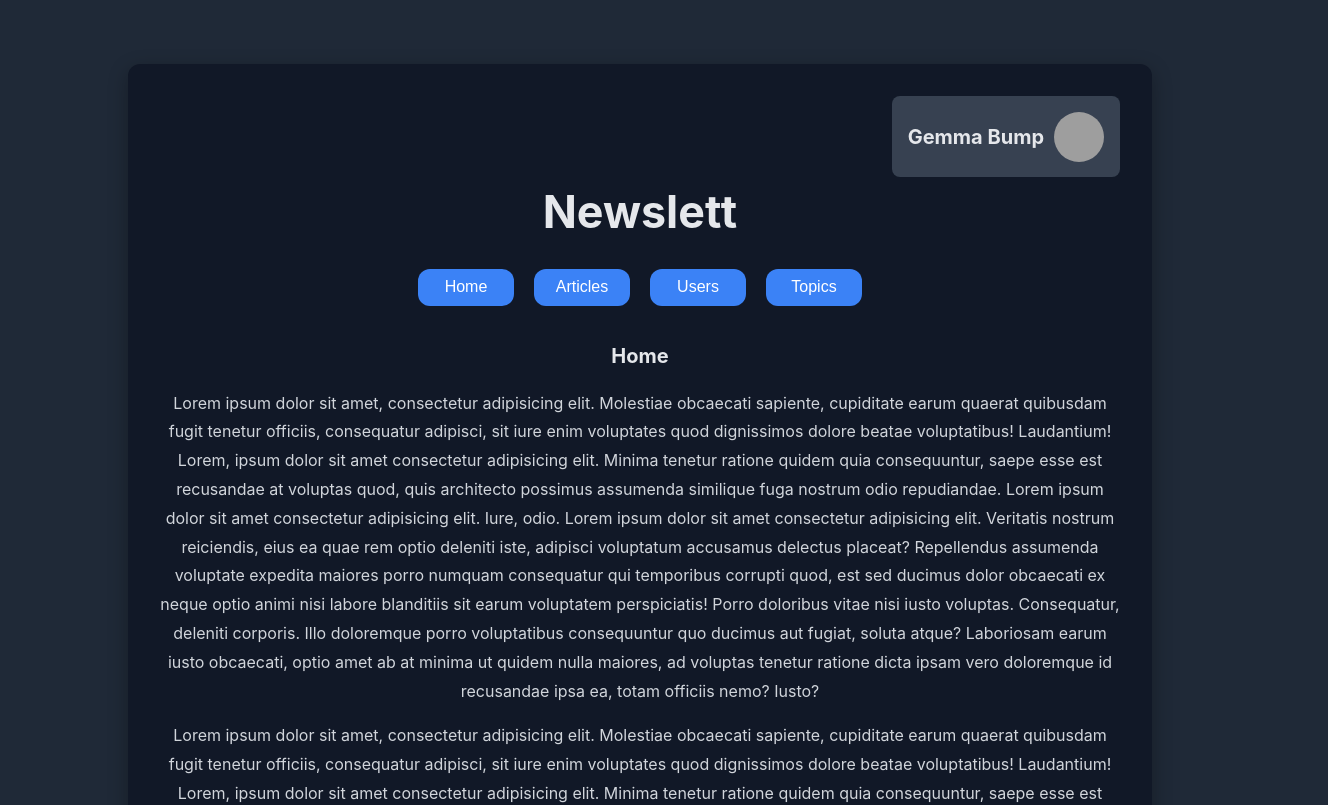
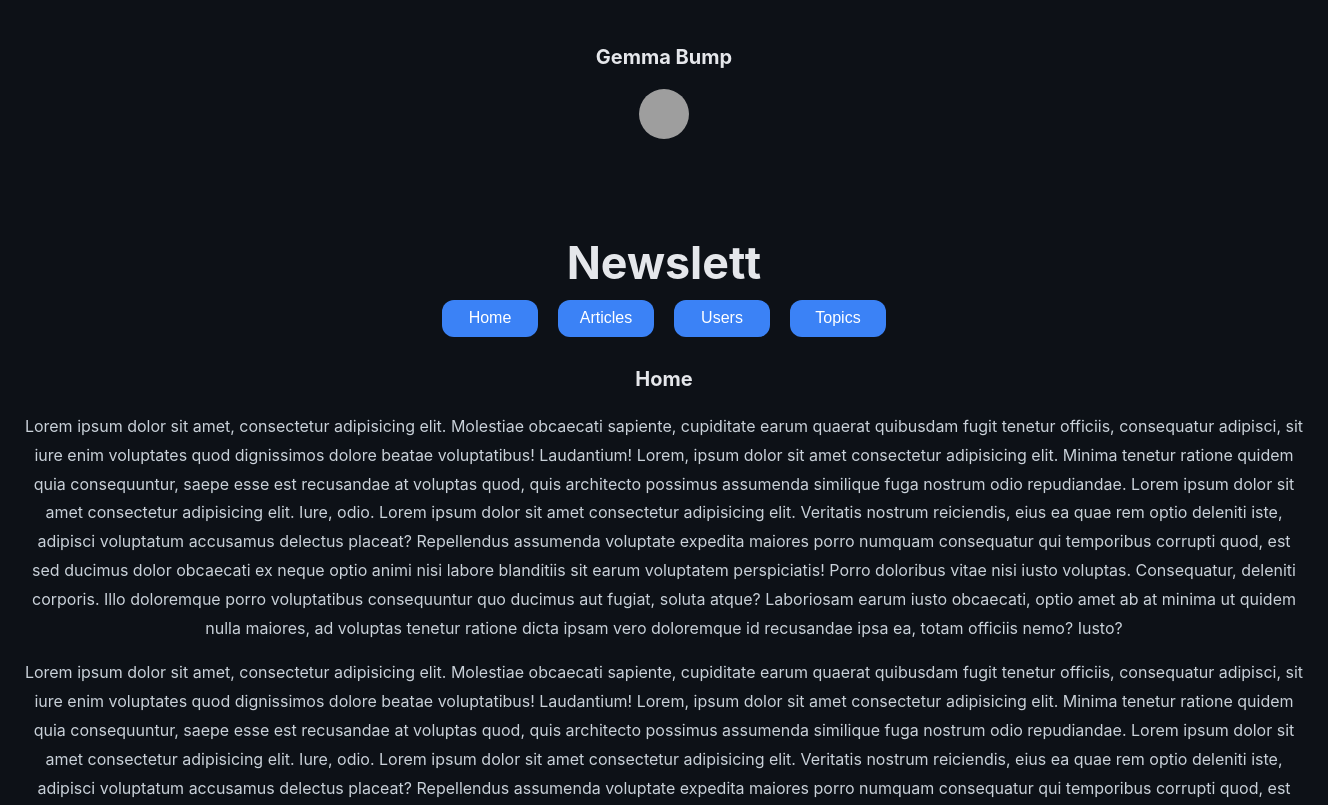
Before and after one commit to thomasmullen9999/fe-nc-news, a React (Vite) app: page / in a window 1280 px wide. Shown: the top 805 px of the page, 1328 px wide, since content can reach past the window. Built offline with nearby package versions, Linux system fonts and the light colour scheme; grey boxes are pictures that could not be loaded.

Commit message:
Improve comment page styling

```diff
--- a/components/ArticlesList.jsx
+++ b/components/ArticlesList.jsx
@@ -1,15 +1,14 @@
 import React, { useEffect, useState } from "react";
 import PreviewArticleCard from "./PreviewArticleCard";
-import { fetchArticles, fetchArticlesByTopic } from "../apis";
+import { fetchArticles } from "../apis";
 import { useSearchParams } from "react-router-dom";
-import { Dropdown, DropdownButton } from "react-bootstrap";
 import ErrorPage from "./ErrorPage";
 import { RotatingLines } from "react-loader-spinner";
 
 const ArticlesList = () => {
   const [articles, setArticles] = useState([]);
   const [isLoading, setIsLoading] = useState(true);
-  const [searchParams, setSearchParams] = useSearchParams();
+  const [searchParams] = useSearchParams();
   const [order, setOrder] = useState("desc");
   const [sortBy, setSortBy] = useState("created_at");
   const [error, setError] = useState(null);
@@ -26,20 +25,15 @@ const ArticlesList = () => {
       })
       .catch((err) => {
         setError(err);
+        setIsLoading(false);
       });
   }, [topicQuery, sortBy, order]);
 
-  if (error) {
-    return (
-      <>
-        <ErrorPage />
-      </>
-    );
-  }
+  if (error) return <ErrorPage />;
 
   if (isLoading) {
     return (
-      <>
+      <div className="loading-container">
         <h1>Loading articles...</h1>
         <p>This may take a little while if you've just opened the website!</p>
         <RotatingLines
@@ -49,48 +43,47 @@ const ArticlesList = () => {
           width="96"
           visible={true}
         />
-      </>
+      </div>
     );
-  } else {
+  }
+
   return (
-      <main>
+    <main className="articles-page">
+      <div className="controls">
         <h2>Articles</h2>
+        <div className="dropdowns">
           <label htmlFor="sort-by">Sort By:</label>
-        &emsp;
           <select
             name="sort-by"
             id="sort-by"
             value={sortBy}
-          onChange={(event) => {
-            setSortBy(event.target.value);
-          }}
+            onChange={(event) => setSortBy(event.target.value)}
           >
-          <option value="date">Date</option>
+            <option value="created_at">Date</option>
             <option value="comment_count">Comment Count</option>
             <option value="votes">Votes</option>
           </select>
-        &emsp;
+
+          <label htmlFor="order">Order:</label>
           <select
             name="order"
             id="order"
             value={order}
-          onChange={(event) => {
-            setOrder(event.target.value);
-          }}
+            onChange={(event) => setOrder(event.target.value)}
           >
             <option value="asc">Ascending</option>
             <option value="desc">Descending</option>
           </select>
-        <div id="articles-list">
-          {articles.map((article) => {
-            return (
+        </div>
+      </div>
+
+      <div className="articles-grid">
+        {articles.map((article) => (
           <PreviewArticleCard article={article} key={article.article_id} />
-            );
-          })}
+        ))}
       </div>
     </main>
   );
-  }
 };
 
 export default ArticlesList;
--- a/components/CommentsList.jsx
+++ b/components/CommentsList.jsx
@@ -4,46 +4,12 @@ import CommentCard from "./CommentCard";
 import ErrorComponent from "./ErrorComponent";
 import { UserContext } from "../contexts/User";
 
-const CommentsList = (props) => {
-  const { id } = props;
+const CommentsList = ({ id }) => {
   const [comments, setComments] = useState([]);
   const [body, setBody] = useState("");
   const [error, setError] = useState(null);
+  const [isPosting, setIsPosting] = useState(false);
   const { loggedInUser } = useContext(UserContext);
-
-  function handleCommentSubmit(event) {
-    event.preventDefault();
-    document.getElementById("post-comment-button").disabled = true;
-    setBody("new cmmment");
-
-    const username = loggedInUser.username;
-    const commentBox = document.getElementById("comment-post-box");
-    const body = commentBox.value;
-
-    const newComment = {
-      username,
-      body,
-    };
-
-    console.log(newComment);
-
-    addNewCommentByArticleId(id, newComment)
-      .then(({ comment }) => {
-        document.getElementById("post-comment-button").disabled = false;
-        const postedComment = comment;
-        const newComments = [postedComment, ...comments];
-        setComments(newComments);
-        setError(null);
-      })
-      .catch((err) => {
-        setError({ err });
-        document.getElementById("post-comment-button").disabled = false;
-      });
-  }
-
-  function handleBodyChange(event) {
-    setBody(event.target.value);
-  }
 
   useEffect(() => {
     fetchCommentsByArticleId(id).then(({ comments }) => {
@@ -51,43 +17,63 @@ const CommentsList = (props) => {
     });
   }, [id]);
 
-  let errorMessage = "";
+  const handleCommentSubmit = (event) => {
+    event.preventDefault();
+    if (!body.trim()) {
+      setError({ err: { message: "Comment body cannot be empty" } });
+      return;
+    }
 
-  if (error) {
-    errorMessage = `${error.err.message}. Did you try to post an empty comment?`;
-  }
+    setIsPosting(true);
+    const newComment = {
+      username: loggedInUser.username,
+      body,
+    };
+
+    addNewCommentByArticleId(id, newComment)
+      .then(({ comment }) => {
+        setComments([comment, ...comments]);
+        setBody("");
+        setError(null);
+        setIsPosting(false);
+      })
+      .catch((err) => {
+        setError({ err });
+        setIsPosting(false);
+      });
+  };
 
   return (
     <section id="comments-list">
       <h2>Comments ({comments.length})</h2>
-      <h3>Add New Comment...</h3>
-      <ErrorComponent message={errorMessage} />
-      <form id="post-comment" onSubmit={handleCommentSubmit}>
+      <h3>Add Comment</h3>
+      <ErrorComponent message={error ? `${error.err.message}.` : ""} />
+
+      <form className="comment-form" onSubmit={handleCommentSubmit}>
         <textarea
-          id="comment-post-box"
+          className="comment-textarea"
           rows="4"
-          cols="65"
-          wrap="soft"
-          placeholder="Add a comment..."
-        >
-          {" "}
-        </textarea>
-        <br></br>
-        <button id="post-comment-button" type="submit">
-          Post
-        </button>
+          value={body}
+          onChange={(e) => setBody(e.target.value)}
+          placeholder="Write your comment..."
+        />
+        <div className="comment-form-footer">
+          <button type="submit" disabled={isPosting}>
+            {isPosting ? "Posting..." : "Post"}
+          </button>
+        </div>
       </form>
 
-      {comments.map((comment) => {
-        return (
+      <div className="comment-cards-container">
+        {comments.map((comment) => (
           <CommentCard
+            key={comment.comment_id}
+            comment={comment}
             comments={comments}
             setComments={setComments}
-            comment={comment}
-            key={comment.comment_id}
           />
-        );
-      })}
+        ))}
+      </div>
     </section>
   );
 };
--- a/components/TopicsList.jsx
+++ b/components/TopicsList.jsx
@@ -35,11 +35,11 @@ const TopicsList = () => {
       <section id="topics-list">
         <h2>Topics</h2>
         <h3>Select a topic to browse related articles...</h3>
-        <ul>
-          {topics.map((topic) => {
-            return <TopicCard topic={topic} key={topic.slug} />;
-          })}
-        </ul>
+        <div className="topics-grid">
+          {topics.map((topic) => (
+            <TopicCard topic={topic} key={topic.slug} />
+          ))}
+        </div>
       </section>
     );
   }
--- a/src/index.css
+++ b/src/index.css
@@ -1,39 +1,57 @@
 :root {
-  --primary-color: #1e40af;
-  --primary-hover: #1d4ed8;
-  --bg-color: #f9fafb;
-  --text-color: #111827;
-  --card-bg: #ffffff;
+  /* Colors */
+  --primary-color: #3b82f6;
+  --primary-hover: #2563eb;
+  --bg-main: #0d1117;
+  --bg-content: #161b22;
+  --card-bg: #1f2937;
+  --text-main: #ffffff;
+  --text-muted: #c9d1d9;
+  --accent: #3b82f6;
+
+  /* UI */
   --border-radius: 12px;
-  --box-shadow: 0 4px 12px rgba(0, 0, 0, 0.1);
+  --box-shadow: 0 6px 20px rgba(0, 0, 0, 0.3);
 
+  /* Typography */
   font-family: "Inter", system-ui, sans-serif;
   font-weight: 400;
   line-height: 1.6;
-  color: var(--text-color);
-  background-color: var(--bg-color);
-
-  font-synthesis: none;
-  text-rendering: optimizeLegibility;
-  -webkit-font-smoothing: antialiased;
-  -moz-osx-font-smoothing: grayscale;
+  color: var(--text-main);
+  background-color: var(--bg-main);
 }
 
 body {
   margin: 0;
   min-height: 100vh;
-  background-color: var(--bg-color);
-  display: flex;
-  place-items: center;
+  background-color: var(--bg-main);
+  color: var(--text-main);
 }
 
 #root {
   padding: 24px;
   width: 100%;
-  max-width: 1200px;
-  margin: 0 auto;
 }
 
+/* Typography */
+h1 {
+  font-size: 2.8rem;
+  margin-bottom: 0;
+  color: #e5e7eb;
+}
+
+h2 {
+  font-size: 1.25rem;
+  font-weight: bold;
+  color: #e5e7eb;
+}
+
+p {
+  color: var(--text-muted);
+  line-height: 1.8;
+}
+
+/* Links */
 a {
   font-weight: 500;
   color: var(--primary-color);
@@ -44,16 +62,7 @@ a:hover {
   color: var(--primary-hover);
 }
 
-h1 {
-  font-size: 2.8rem;
-  margin-bottom: 0;
-}
-
-h2 {
-  font-size: 1.25rem;
-  font-weight: bold;
-}
-
+/* Buttons */
 button {
   border: none;
   border-radius: var(--border-radius);
@@ -73,22 +82,26 @@ button:focus-visible {
   outline: 3px solid var(--primary-hover);
 }
 
+/* Nav Buttons */
 nav button {
-  margin: 0 10px;
+  margin: 0 10px 10px;
   width: 6rem;
 }
 
+/* Selects */
 select {
-  width: 6rem;
-  padding: 4px;
+  padding: 0.5rem 0.75rem;
+  background-color: var(--card-bg);
+  border: none;
   border-radius: 6px;
+  color: var(--text-main);
+  font-size: 1rem;
+}
+select:focus {
+  outline: 2px solid var(--accent);
 }
 
-header img {
-  border-radius: 50%;
-  object-fit: cover;
-}
-
+/* Layout */
 ul,
 li {
   list-style: none;
@@ -96,54 +109,102 @@ li {
   margin: 0;
 }
 
-#nav-bar {
-  margin-top: 20px;
-}
-
-#user-info {
-  display: flex;
-  align-items: center;
-  gap: 10px;
-  padding: 8px 16px;
-  border-radius: 8px;
-  background-color: #e5e7eb;
-  border: 1px solid #ccc;
-  float: right;
+header img,
+#user-info img,
+.user-card img {
+  border-radius: 50%;
+  object-fit: cover;
 }
 
 #user-info img {
   width: 50px;
   height: 50px;
-  border-radius: 50%;
 }
 
-#articles-list {
-  display: flex;
-  flex-wrap: wrap;
-  justify-content: space-between;
-  margin-top: 24px;
-  gap: 20px;
+.user-card img {
+  width: 80px;
+  height: 80px;
 }
 
-.preview-article-card {
-  flex: 0 1 calc(50% - 20px);
+/* Containers */
+.articles-page {
+  width: 100%;
+  padding: 2rem 4rem;
+  background-color: var(--bg-content);
+  border-radius: var(--border-radius);
+  box-sizing: border-box;
+}
+
+.controls {
+  max-width: 1400px;
+  margin: 0 auto 2rem auto;
+  display: flex;
+  justify-content: space-between;
+  align-items: center;
+  flex-wrap: wrap;
+  color: var(--text-main);
+}
+
+.dropdowns {
+  display: flex;
+  gap: 1rem;
+  align-items: center;
+  flex-wrap: wrap;
+}
+
+.articles-grid {
+  display: grid;
+  grid-template-columns: repeat(auto-fit, minmax(280px, 1fr));
+  gap: 1.5rem;
+  width: 100%;
+  box-sizing: border-box;
+}
+
+.loading-container {
+  text-align: center;
+  padding: 3rem;
+  color: var(--text-muted);
+}
+
+/* Cards */
+.preview-article-card,
+.topic-card,
+.comment-card,
+.user-card {
   background-color: var(--card-bg);
+  border: 1px solid #334155;
   border-radius: var(--border-radius);
-  padding: 16px;
+  padding: 1rem;
   box-shadow: var(--box-shadow);
+  color: var(--text-main);
   transition: transform 0.2s ease;
 }
 .preview-article-card:hover {
-  transform: scale(1.02);
+  transform: translateY(-4px);
 }
 
-.comment-card {
-  background-color: var(--card-bg);
-  border: 1px solid #ddd;
-  border-radius: var(--border-radius);
-  padding: 16px;
-  margin: 20px 0;
-  box-shadow: var(--box-shadow);
+/* Specific Card Sizing */
+.preview-article-card {
+  flex: 0 1 calc(50% - 20px);
+}
+
+.topic-card {
+  padding: 20px;
+  width: 22%;
+}
+
+.user-card {
+  width: 250px;
+  text-align: center;
+}
+
+/* Lists */
+#articles-list,
+#users-list {
+  display: flex;
+  flex-wrap: wrap;
+  gap: 20px;
+  justify-content: center;
 }
 
 #comment-post-box {
@@ -157,34 +218,11 @@ li {
   margin-top: 10px;
 }
 
-.topic-card {
-  background-color: #f3f4f6;
-  padding: 20px;
-  border-radius: var(--border-radius);
-  box-shadow: var(--box-shadow);
-  width: 22%;
-}
-
-.user-card {
-  background-color: var(--card-bg);
-  border-radius: var(--border-radius);
-  box-shadow: var(--box-shadow);
-  padding: 16px;
-  width: 250px;
+#topics-list,
+#comments-list {
   text-align: center;
-}
-
-.user-card img {
-  width: 80px;
-  height: 80px;
-  border-radius: 50%;
-}
-
-#users-list {
-  display: flex;
-  flex-wrap: wrap;
-  justify-content: center;
-  gap: 20px;
+  margin-top: 20px;
+  margin-bottom: 40px;
 }
 
 .single-article {
@@ -192,15 +230,15 @@ li {
   padding: 20px;
 }
 
-#topics-list {
+/* Footer */
+footer,
+.footer {
   text-align: center;
-  margin-top: 20px;
+  color: #9ca3af;
+  margin-top: 40px;
 }
 
-#comments-list {
-  margin-bottom: 40px;
-}
-
+/* Responsive */
 @media (max-width: 768px) {
   .preview-article-card,
   .topic-card {
@@ -222,90 +260,53 @@ li {
   }
 }
 
-:root {
-  --primary-color: #3b82f6; /* Vivid blue */
-  --primary-hover: #2563eb; /* Darker blue */
-  --bg-color: #1f2937; /* Dark slate background */
-  --text-color: #f3f4f6; /* Light text */
-  --card-bg: #111827; /* Very dark container background */
-  --border-radius: 12px;
-  --box-shadow: 0 6px 20px rgba(0, 0, 0, 0.3);
+#comments-list {
+  margin-top: 3rem;
+  padding: 2rem 0;
+  border-top: 1px solid #334155;
 }
 
-/* Global background */
-body {
-  background-color: var(--bg-color);
-  color: var(--text-color);
+.comment-form {
+  position: relative;
+  margin-bottom: 2rem;
 }
 
-/* Central content container */
-#app,
-.main-content-container {
+.comment-textarea {
+  width: 100%;
+  padding: 1rem;
+  border-radius: var(--border-radius);
   background-color: var(--card-bg);
-  border-radius: var(--border-radius);
-  padding: 32px;
-  margin: 40px auto;
-  max-width: 960px;
-  box-shadow: var(--box-shadow);
+  border: 1px solid #334155;
+  color: var(--text-main);
+  font-size: 1rem;
+  resize: vertical;
+  box-sizing: border-box;
+  font-family: inherit;
 }
 
-/* Headings */
-h1,
-h2 {
-  color: #e5e7eb;
+.comment-form-footer {
+  display: flex;
+  justify-content: flex-end;
+  margin-top: 0.5rem;
 }
 
-/* Paragraphs */
-p {
-  color: #d1d5db;
-  line-height: 1.8;
+.comment-form-footer button {
+  padding: 0.6rem 1.2rem;
+  border-radius: var(--border-radius);
+  font-weight: 500;
+  background-color: var(--primary-color);
+  color: white;
+  border: none;
+  cursor: pointer;
+  transition: background-color 0.3s ease;
 }
 
-/* Buttons */
-button {
-  background-color: var(--primary-color);
-  color: white;
-}
-button:hover {
+.comment-form-footer button:hover {
   background-color: var(--primary-hover);
 }
 
-/* Nav bar */
-#nav-bar {
+.comment-cards-container {
   display: flex;
-  justify-content: center;
-  flex-wrap: wrap;
-  margin-bottom: 24px;
+  flex-direction: column;
+  gap: 1.5rem;
 }
-nav button {
-  margin: 0 10px 10px;
-  background-color: var(--primary-color);
-  color: white;
-  border: none;
-  border-radius: var(--border-radius);
-}
-
-/* User info */
-#user-info {
-  background-color: #374151;
-  border: none;
-  color: white;
-}
-
-/* Card-style items */
-.preview-article-card,
-.topic-card,
-.comment-card,
-.user-card {
-  background-color: #1e293b;
-  border: 1px solid #334155;
-  color: #f1f5f9;
-}
-
-/* Footer / final paragraph emphasis */
-footer,
-.footer {
-  text-align: center;
-  color: #9ca3af;
-  margin-top: 40px;
-}
```
Lines whose indentation alone changed are shown as unchanged.
